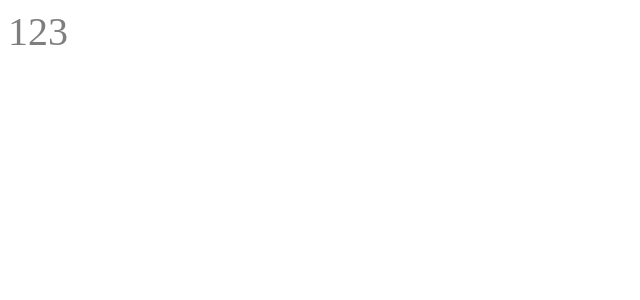
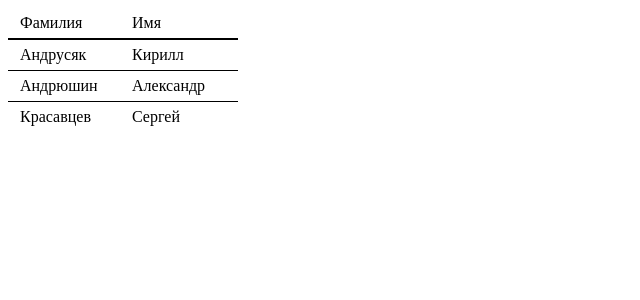
Before and after one commit to franze6/puppy-project, a React app: page / in a window 1280 px wide. Shown: the top 300 px of the page, without its empty margins (0-640 px from the left). Built offline with nearby package versions, Linux system fonts and the light colour scheme.

Commit message:
ADD: Table

```diff
--- a/package.json
+++ b/package.json
@@ -72,6 +72,7 @@
   },
   "dependencies": {
     "react": "^17.0.2",
-    "react-dom": "^17.0.2"
+    "react-dom": "^17.0.2",
+    "prop-types": "^15.7.2"
   }
 }
--- a/src/App.jsx
+++ b/src/App.jsx
@@ -1,7 +1,38 @@
 import React from 'react';
 
-import style from './App.scss';
+import Table from './Components/Table/Table';
 
 export const App = () => {
-  return <div className={style.main}>123</div>;
+  const columns = [
+    {
+      name: 'last_name',
+      display: 'Фамилия',
+      width: 100,
+    },
+    {
+      name: 'first_name',
+      display: 'Имя',
+      width: 100,
+    },
+  ];
+
+  const rows = [
+    {
+      id: 1,
+      last_name: 'Андрусяк',
+      first_name: 'Кирилл',
+    },
+    {
+      id: 2,
+      last_name: 'Андрюшин',
+      first_name: 'Александр',
+    },
+    {
+      id: 3,
+      last_name: 'Красавцев',
+      first_name: 'Сергей',
+    },
+  ];
+
+  return <Table columns={columns} rows={rows} />;
 };
--- /dev/null
+++ b/src/Components/Table/Table.jsx
@@ -0,0 +1,37 @@
+import React from 'react';
+
+import PropTypes from 'prop-types';
+
+import style from './Table.scss';
+
+const Table = ({ columns, rows }) => {
+  return (
+    <div className={style.table}>
+      <div className={style.thead}>
+        {columns.map(e => (
+          <div key={e.name} style={{ width: `${e.width}px` }} className={style.tcol}>
+            {e.display}
+          </div>
+        ))}
+      </div>
+      <div className={style.tbody}>
+        {rows.map(e => (
+          <div key={e.id} className={style.trow}>
+            {columns.map(col => (
+              <div className={style.tcol} style={{ width: `${col.width}px` }} key={col.name}>
+                {e[col.name]}
+              </div>
+            ))}
+          </div>
+        ))}
+      </div>
+    </div>
+  );
+};
+
+Table.propTypes = {
+  columns: PropTypes.array,
+  rows: PropTypes.array,
+};
+
+export default Table;
--- /dev/null
+++ b/src/Components/Table/Table.scss
@@ -0,0 +1,44 @@
+.main {
+  font-size: 40px;
+  opacity: 0.5;
+}
+
+.submain {
+  opacity: 0.6;
+}
+
+.table {
+  display: flex;
+  flex-direction: column;
+  width: fit-content;
+}
+
+.thead {
+  display: flex;
+  padding-left: 6px;
+  border-bottom: 2px solid #000000;
+}
+
+.tbody {
+  display: flex;
+  flex-direction: column;
+}
+
+.tcol {
+  display: flex;
+  padding: 6px 6px;
+}
+
+.trow {
+  display: flex;
+  padding-left: 6px;
+  border-bottom: 1px solid #000;
+
+  .tcol {
+    padding: 6px;
+  }
+
+  &:last-child {
+    border-bottom: none;
+  }
+}
```
